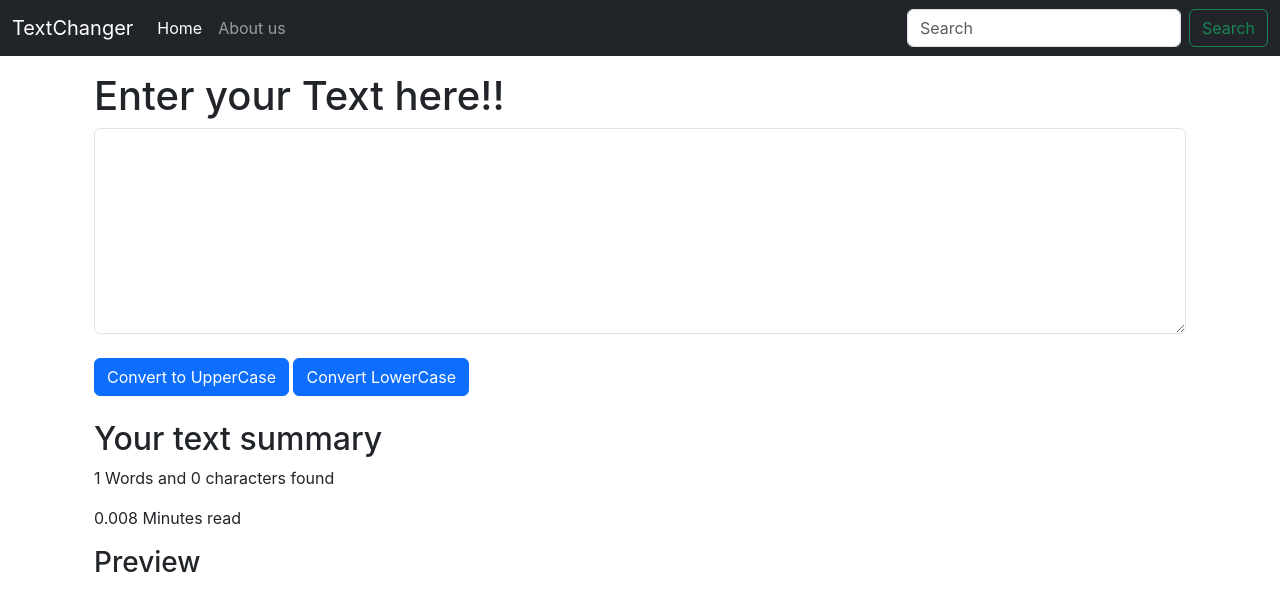
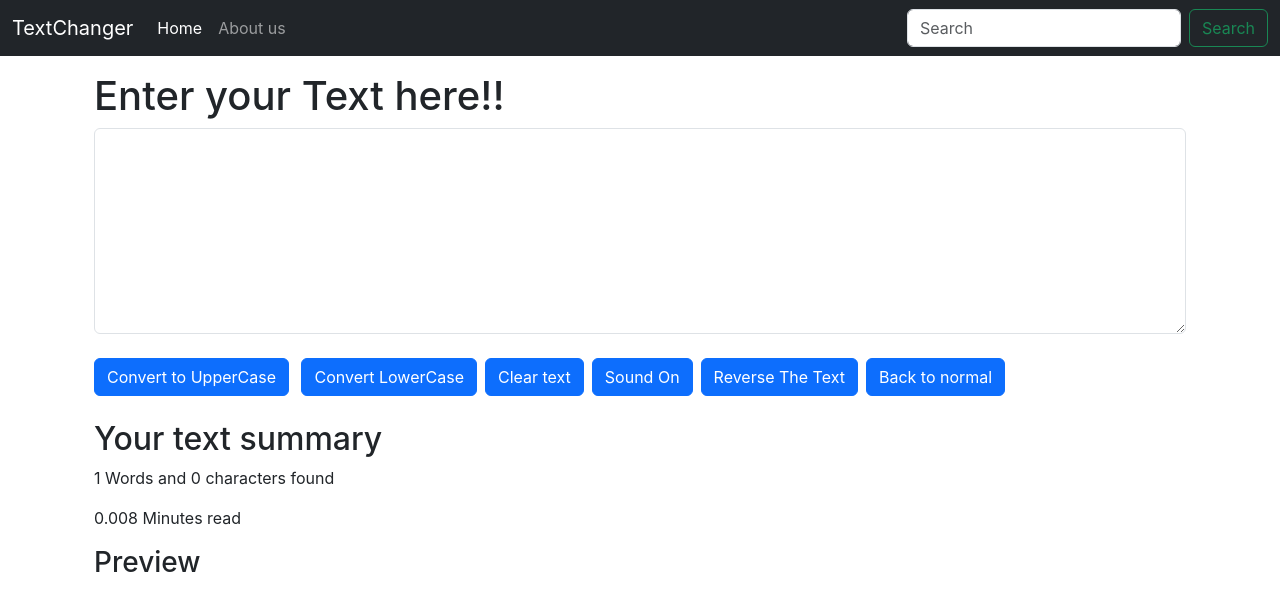
Before and after one commit to HussainGhantiwala/TextChanger-ReactJS, a React (Create React App) app: page / in a window 1280 px wide. Shown: the top 610 px of the page. Built offline with nearby package versions, Linux system fonts and the light colour scheme.

Commit message:
added new functions like 'reverse text, text to speech, back to normal from reverse'

```diff
--- a/src/components/TextForm.js
+++ b/src/components/TextForm.js
@@ -1,6 +1,5 @@
 import React, {useState} from 'react'
 import PropTypes from 'prop-types'
-
 export default function TextForm(props) {
   const[text,setText]=useState('')
 
@@ -13,6 +12,26 @@ export default function TextForm(props) {
   const handleOnChange=(event)=>{
     setText(event.target.value)
     // console.log("You typed?")
+  }
+  const clearText=()=>{
+    let newText=''
+    setText(newText)
+  }
+  const speech=()=>{
+    let msg=new SpeechSynthesisUtterance()
+    msg.text=text;
+    window.speechSynthesis.speak(msg);
+  }
+
+  const reverse=()=>{
+    let newText=text.split('').reverse('').join('')
+    setText(newText)
+  }
+  const backToNormal=()=>{
+    let splitText=text.split('');
+    let reverseText=splitText.reverse('');
+    let joinText=reverseText.join('');
+    setText(joinText);
   }
   const lowerCase=()=>{
     let newText=text.toLowerCase();
@@ -27,8 +46,12 @@ export default function TextForm(props) {
       <div className="mb-3">
         <textarea className="form-control" id="myBox" value={text} rows="8" onChange={handleOnChange}></textarea>
       </div>
-      <button className="btn btn-primary ms2 my-2" onClick={upperCase}>Convert to UpperCase</button> {/**mx and my are bootstrap properties, mx gives Margin at x axis and my gives marin at y axis */}
-      <button className="btn btn-primary" onClick={lowerCase}>Convert LowerCase</button>
+      <button className="btn btn-primary my-2" onClick={upperCase}>Convert to UpperCase</button> {/**mx and my are bootstrap properties, mx gives Margin at x axis and my gives marin at y axis */}
+      <button className="btn btn-primary ms-2" onClick={lowerCase}>Convert LowerCase</button>
+      <button className="btn btn-primary ms-2" onClick={clearText}>Clear text</button>
+      <button className="btn btn-primary ms-2" onClick={speech}>Sound On</button>
+      <button className="btn btn-primary ms-2" onClick={reverse}>Reverse The Text</button>
+      <button className="btn btn-primary ms-2" onClick={backToNormal}>Back to normal</button>
     </div>
     <div className="container my-3">
       <h2>Your text summary</h2>
```
